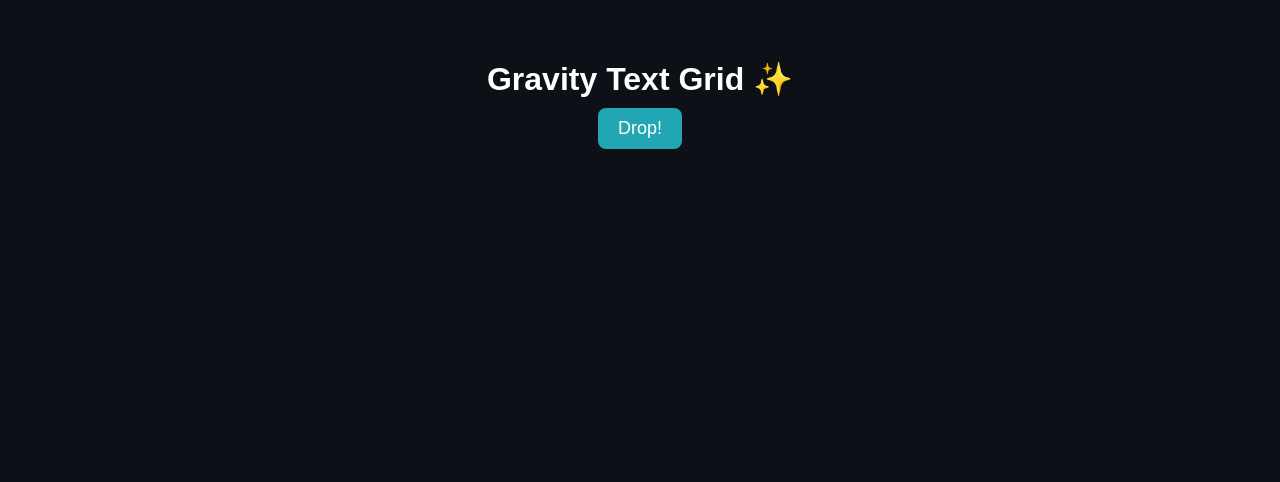
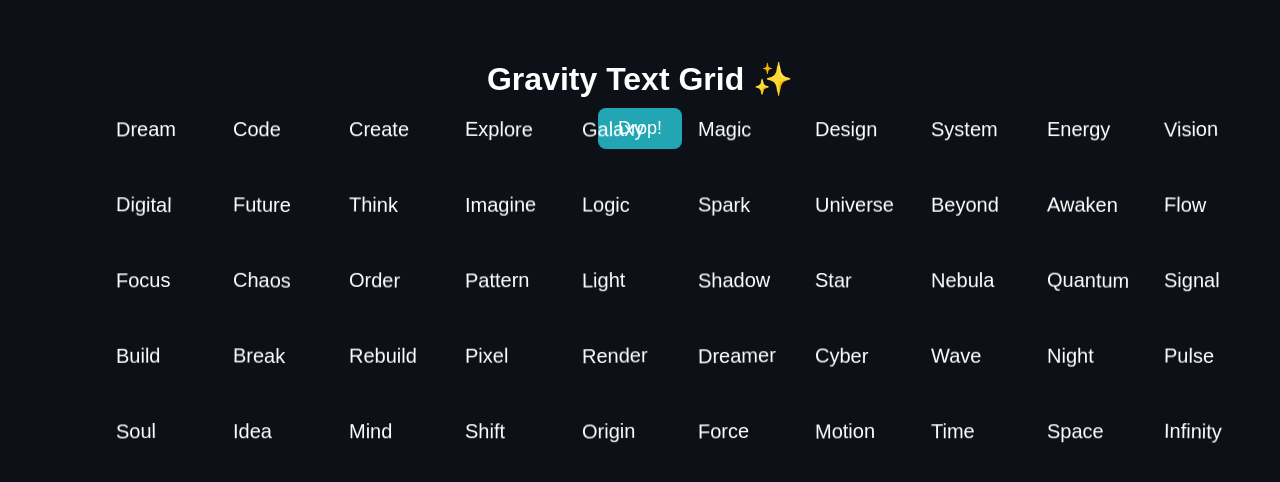
Before and after one commit to yutr121/yutr121.github.io, a plain HTML site: page index.html in a window 1280 px wide. Both pictures are taken after a click on the button "Drop!". Drawn offline with nearby package versions, Linux system fonts and the light colour scheme.

Commit message:
Floating chaos gravity to the bottom

```diff
--- a/index.html
+++ b/index.html
@@ -90,3 +90,38 @@ for (let r = 1; r <= rows; r++) {
     const y = spacingY * r;
 
     container.append(`
+      <span class='word'
+        data-x='${x}'
+        data-y='${y}'
+        style='left:${x}px; top:${y}px;'
+      >${w}</span>
+    `);
+    index++;
+  }
+}
+
+// 掉落
+$("#btnChaos").click(function () {
+    const screenH = window.innerHeight;
+
+    $(".word").each(function(){
+        const y = parseFloat($(this).attr("data-y"));
+        const fallDistance = screenH - y - 40;
+
+        $(this).addClass("falling");
+        $(this).css("transform", `translateY(${fallDistance}px) rotate(${(Math.random()*40-20)}deg)`);
+    });
+
+    // 回復
+    setTimeout(() => {
+        $(".word").css("transform", "translateY(0) rotate(0)");
+    }, 2500);
+
+    setTimeout(() => {
+        $(".word").removeClass("falling");
+    }, 3500);
+});
+</script>
+
+</body>
+</html>
```
